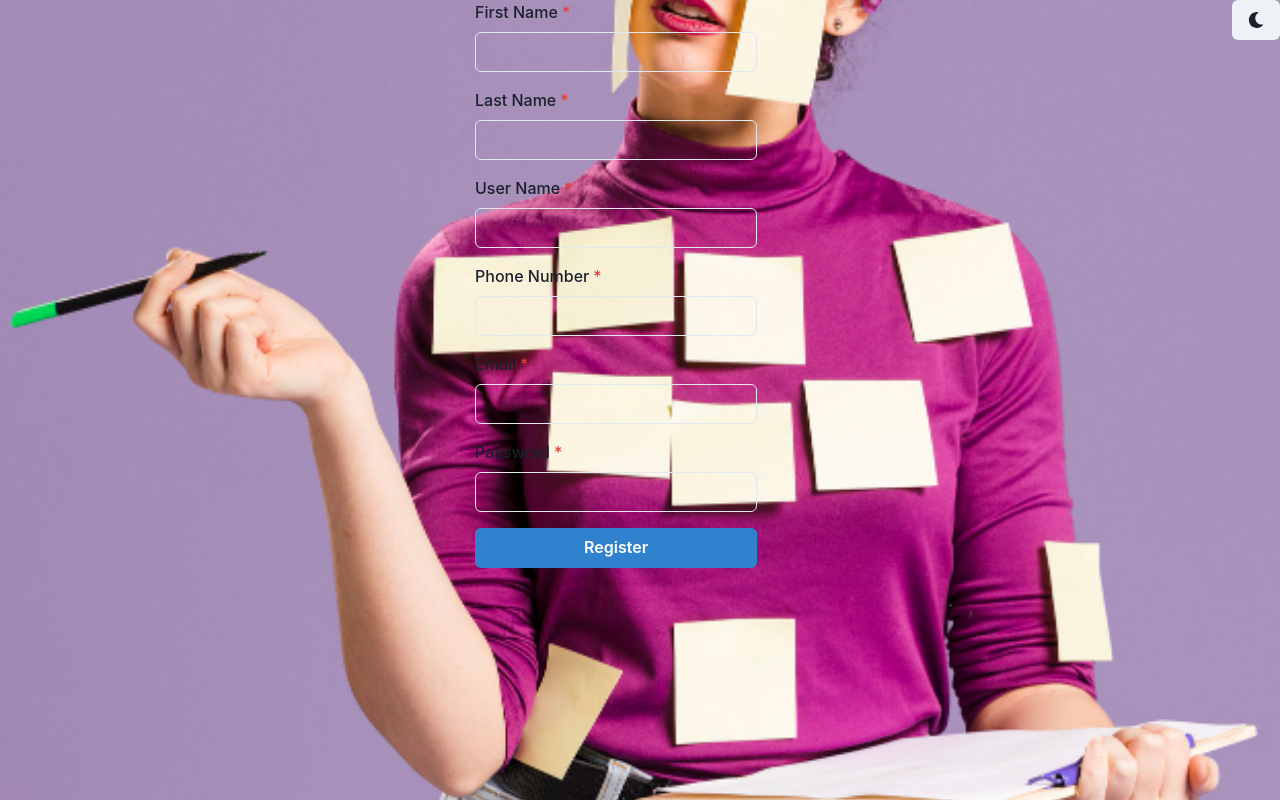
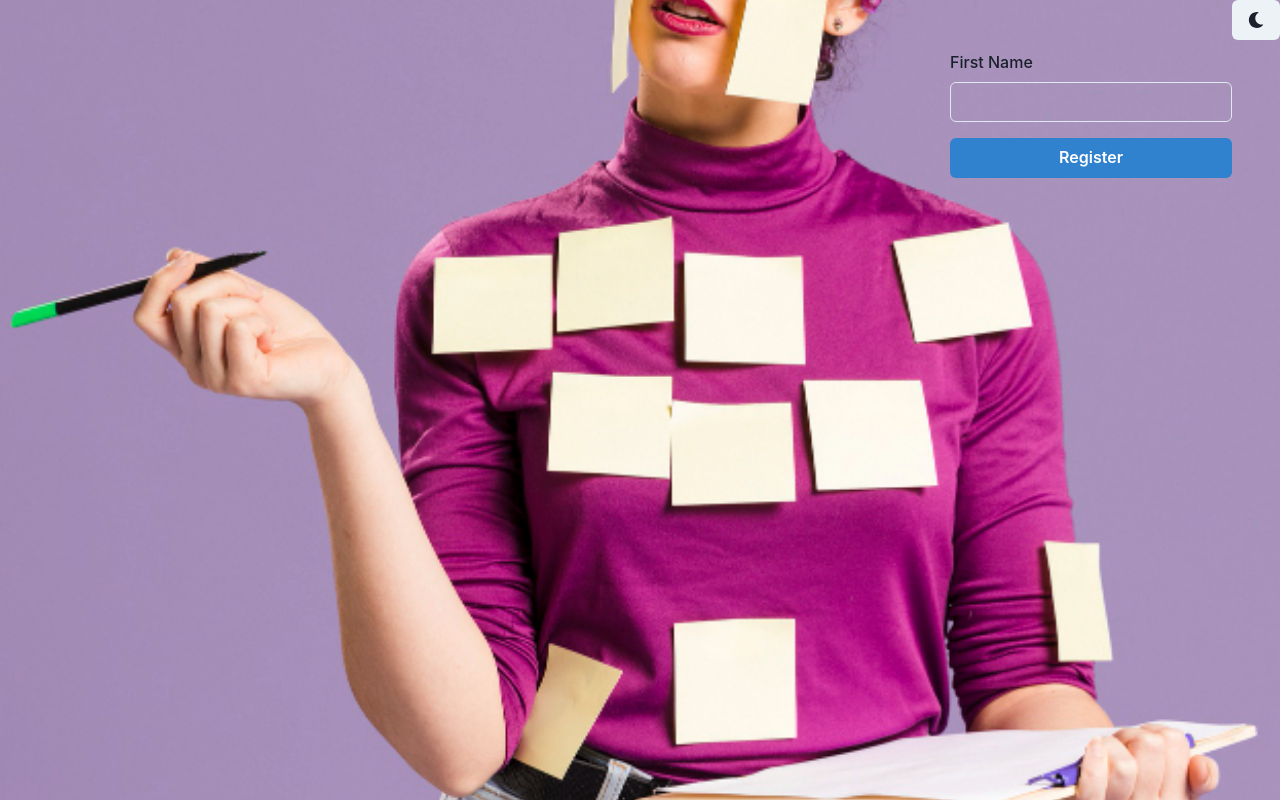
Before and after one commit to Spartak-Sargsyan/OrganizeHub, a React (Vite) app: page / in a window 1280 px wide. Built offline with nearby package versions, Linux system fonts and the light colour scheme.

Commit message:
feat: create regiter page half

```diff
--- /dev/null
+++ b/src/components/atoms/ChakraAtoms.tsx
@@ -0,0 +1,10 @@
+import {
+  Input,
+  Button,
+  FormControl,
+  FormErrorMessage,
+  FormLabel,
+  VStack,
+} from "@chakra-ui/react";
+
+export { Input, Button, FormControl, FormErrorMessage, FormLabel, VStack };
--- /dev/null
+++ b/src/components/moleculs/CostomInput.tsx
@@ -0,0 +1,31 @@
+import { FieldError } from "react-hook-form";
+import "../atoms/ChakraAtoms";
+import {
+  FormControl,
+  FormErrorMessage,
+  FormLabel,
+  Input,
+} from "../atoms/ChakraAtoms";
+import { InputProps } from "@chakra-ui/react";
+
+interface IinputProps extends InputProps {
+  label: string;
+  type: string;
+  errors?: FieldError;
+}
+
+const CostomInput: React.FC<IinputProps> = ({
+  label,
+  errors,
+  ...inputProps
+}) => {
+  return (
+    <FormControl isInvalid={!!errors}>
+      {errors && <FormErrorMessage>{errors.message}</FormErrorMessage>}
+      <FormLabel>{label}</FormLabel>
+      <Input {...inputProps} />
+    </FormControl>
+  );
+};
+
+export default CostomInput;
--- /dev/null
+++ b/src/components/organizm/FormContoler.tsx
@@ -0,0 +1,43 @@
+import { SubmitHandler, useForm } from "react-hook-form";
+import { VStack, Button } from "../atoms/ChakraAtoms";
+import CostomInput from "../moleculs/CostomInput";
+
+interface FormData {
+  [key: string]: string;
+}
+
+const FormContoler: React.FC = () => {
+  const {
+    register,
+    handleSubmit,
+    formState: { errors },
+  } = useForm<FormData>();
+
+  const onSubmit: SubmitHandler<FormData> = (data) => {
+    console.log(data);
+  };
+
+  return (
+    <form onSubmit={handleSubmit(onSubmit)}>
+      <VStack spacing={4} align="stretch">
+        {errors.firstName && <p>Error</p>}
+        <CostomInput
+          label="First Name"
+          {...register("firstName", {
+            minLength: {
+              value: 2,
+              message: "Error" || "Error",
+            },
+          })}
+          errors={errors.firstName}
+          type="text"
+        />
+        <Button type="submit" colorScheme="blue">
+          Register
+        </Button>
+      </VStack>
+    </form>
+  );
+};
+
+export default FormContoler;
--- a/src/components/template/Register/Register.tsx
+++ b/src/components/pages/Register.tsx
@@ -1,7 +1,7 @@
-import style from "./register.module.css";
-import RegisterForm from "./RegisterForm";
-// import SelectLanguage from "../../organizm/SelectLanguage";
-import ColorMode from "../../moleculs/ColorMode/ColorMode";
+import style from "../template/Register/register.module.css";
+import ColorMode from "../moleculs/ColorMode/ColorMode";
+import RegisterForm from "../template/Register/RegisterForm";
+import FormContoler from "../organizm/FormContoler";
 
 interface IRegisterProps {
   siteName: string;
@@ -15,7 +15,9 @@ const Register = ({ logoName, siteName, description }: IRegisterProps) => {
       <ColorMode />
       <div className={style.wrapperRigster}>
         <div className={style.formContainer}>
-          <RegisterForm />
+          <RegisterForm>
+            <FormContoler />
+          </RegisterForm>
         </div>
         <div className={style.imageContainer}>
           <div className={style.description}>
--- a/src/components/template/Register/RegisterForm.tsx
+++ b/src/components/template/Register/RegisterForm.tsx
@@ -1,158 +1,11 @@
-import style from "./register.module.css";
-import { FormData } from "../../../models/interface";
-import {
-  MinMaxLength,
-  RequiredField,
-  ValidateMessage,
-} from "../../../constant/ErrorMessage";
-import { SubmitHandler, useForm } from "react-hook-form";
-import {
-  Button,
-  FormControl,
-  FormLabel,
-  VStack,
-  Input,
-} from "@chakra-ui/react";
-import { RegExp } from "../../../constant/RegEx";
-import { DefaultValuesRegister } from "../../../constant/DefaultValues";
+import { ReactNode } from "react";
 
-const RegisterForm: React.FC = () => {
-  const {
-    register,
-    handleSubmit,
-    formState: { errors },
-  } = useForm<FormData>({
-    mode: "onSubmit",
-    defaultValues: DefaultValuesRegister,
-  });
+interface RegisterFormProps {
+  children: ReactNode;
+}
 
-  const onSubmit: SubmitHandler<FormData> = (e) => {
-    console.log(e);
-  };
-
-  return (
-    <form onSubmit={handleSubmit(onSubmit)} className={style.registerForm}>
-      <VStack spacing={4} align="stretch">
-        {/* First Name */}
-        <FormControl isRequired>
-          {errors?.firstName && <p>{errors.firstName.message}</p>}
-          <FormLabel>First Name</FormLabel>
-          <Input
-            type="text"
-            {...register("firstName", {
-              required: RequiredField.RequaredMessage,
-              minLength: {
-                value: 2,
-                message:
-                  MinMaxLength.MinLengthMessage || "Minimum 2 characters",
-              },
-              maxLength: {
-                value: 50,
-                message:
-                  MinMaxLength.MaxLengthMessage || "Maximum 50 characters",
-              },
-            })}
-          />
-        </FormControl>
-        {/* Last Name */}
-        <FormControl isRequired>
-          {errors?.lastName && <p>{errors.lastName.message}</p>}
-          <FormLabel>Last Name</FormLabel>
-          <Input
-            {...register("lastName", {
-              required: RequiredField.RequaredMessage,
-              minLength: {
-                value: 2,
-                message:
-                  MinMaxLength.MinLengthMessage || "Minimum 2 characters",
-              },
-              maxLength: {
-                value: 50,
-                message:
-                  MinMaxLength.MaxLengthMessage || "Maximum 50 characters",
-              },
-            })}
-            type="text"
-          />
-        </FormControl>
-        {/* User Name */}
-        <FormControl isRequired>
-          {errors?.userName && <p>{errors.userName.message}</p>}
-          <FormLabel>User Name</FormLabel>
-          <Input
-            {...register("userName", {
-              required: RequiredField.RequaredMessage,
-              minLength: {
-                value: 2,
-                message:
-                  MinMaxLength.MinLengthMessage || "Minimum 2 characters",
-              },
-              maxLength: {
-                value: 50,
-                message:
-                  MinMaxLength.MaxLengthMessage || "Maximum 50 characters",
-              },
-            })}
-            type="text"
-          />
-        </FormControl>
-        {/* phone number */}
-        <FormControl isRequired>
-          {errors?.phoneNumber && <p>{errors.phoneNumber.message}</p>}
-          <FormLabel>Phone Number</FormLabel>
-          <Input
-            {...register("phoneNumber", {
-              required: RequiredField.RequaredMessage,
-              pattern: {
-                value: RegExp.PhoneNumberRegExp,
-                message:
-                  ValidateMessage.PhoneErrorMessage ||
-                  "Please enter correct phone number",
-              },
-            })}
-            type="text"
-          />
-        </FormControl>
-        {/* email */}
-        <FormControl isRequired>
-          {errors?.email && <p>{errors.email.message}</p>}
-          <FormLabel>Email</FormLabel>
-          <Input
-            {...register("email", {
-              required: RequiredField.RequaredMessage,
-              pattern: {
-                value: RegExp.EmailRegExp,
-                message:
-                  ValidateMessage.EmailErrorMessage || "This is invalid email",
-              },
-            })}
-            type="email"
-          />
-        </FormControl>
-        {/* password */}
-        <FormControl isRequired>
-          {errors?.password && <p>{errors.password.message}</p>}
-          <FormLabel>Password</FormLabel>
-          <Input
-            {...register("password", {
-              // required: RequiredField.RequaredMessage,
-              pattern: {
-                value: RegExp.PasswordRegExp,
-                message:
-                  ValidateMessage.PasswordErrorMessage ||
-                  "This is invalid password",
-              },
-            })}
-            type="password"
-          />
-        </FormControl>
-
-        <Button type="submit" colorScheme="blue">
-          Register
-        </Button>
-      </VStack>
-    </form>
-  );
+const RegisterForm: React.FC<RegisterFormProps> = ({ children }) => {
+  return <>{children}</>;
 };
 
 export default RegisterForm;
--- a/src/components/template/Register/register.module.css
+++ b/src/components/template/Register/register.module.css
@@ -6,7 +6,9 @@
     height: 100vh;
 }
 .wrapperRigster{
-    display: flex;
-    justify-content: center;
-    align-items: center;
+    /* display: grid; */
+    float: right;
 }
+.formContainer{
+    margin-top: 50px;
+}
```
Also changed, not shown: src/App.tsx (+3 -7 lines), src/components/moleculs/SelectLanguage.tsx (renamed from src/components/organizm/SelectLanguage.tsx).
